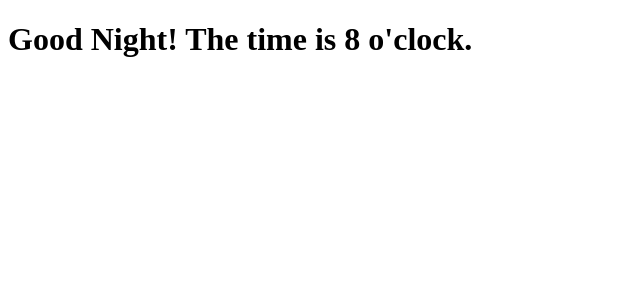
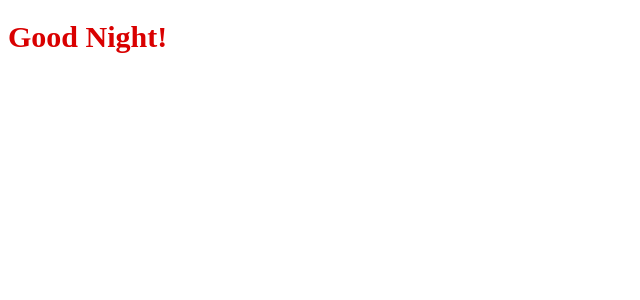
Before and after one commit to Tunji545/freecodecamp-create-react-app-windows, a React (Create React App) app: page / in a window 1280 px wide. Shown: the top 300 px of the page, without its empty margins (0-640 px from the left). Built offline with nearby package versions, Linux system fonts and the light colour scheme.

Commit message:
Inline Style: Style should be an Object then wrapped in Curly Braces

```diff
--- a/src/index.js
+++ b/src/index.js
@@ -2,21 +2,27 @@ import React from "react";
 import ReactDOM from "react-dom";
 
 function App() {
-
-  const date = new Date( );
+  const date = new Date(2020, 8, 10, 20);
   const hour = date.getHours();
-  let time;
+  let timeOfDay;
+  let styles = {
+        fontSize: "30px",
+      }
   if (hour < 12) {
-    time = "Morning!";
+    timeOfDay = "Morning!";
+    styles.color = "#04756f"
   }
   else if (hour > 12 && hour < 17) {
-    time = "Afternoon!";
+    timeOfDay = "Afternoon!";
+    styles.color = "#8914a3"
   }
   else {
-    time = "Night!";
+    timeOfDay = "Night!";
+    styles.color = "#d90000"
   }
+
   return (
-    <h1>Good { time } The time is { hour % 12 } o'clock.</h1>
+    <h1 style={styles}>Good { timeOfDay }</h1>
   )
 }
 
```
